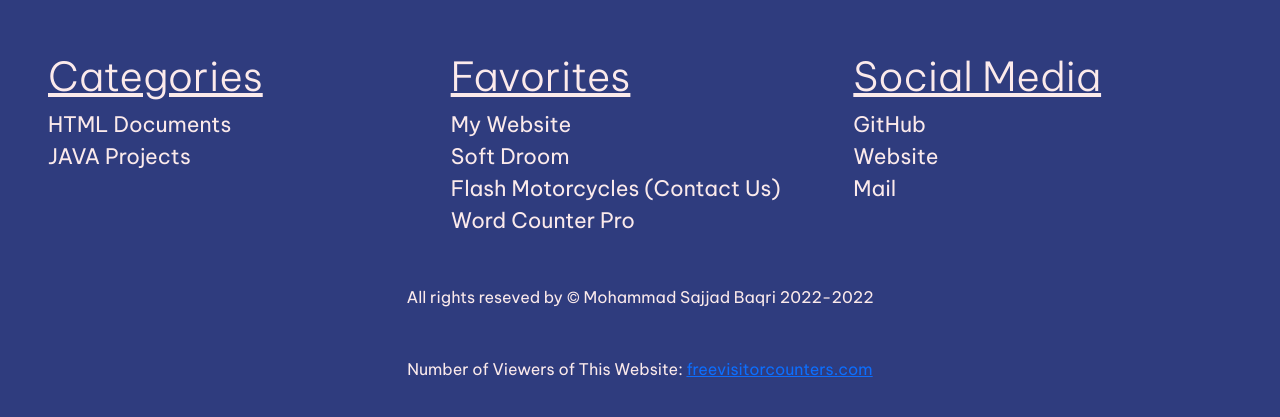
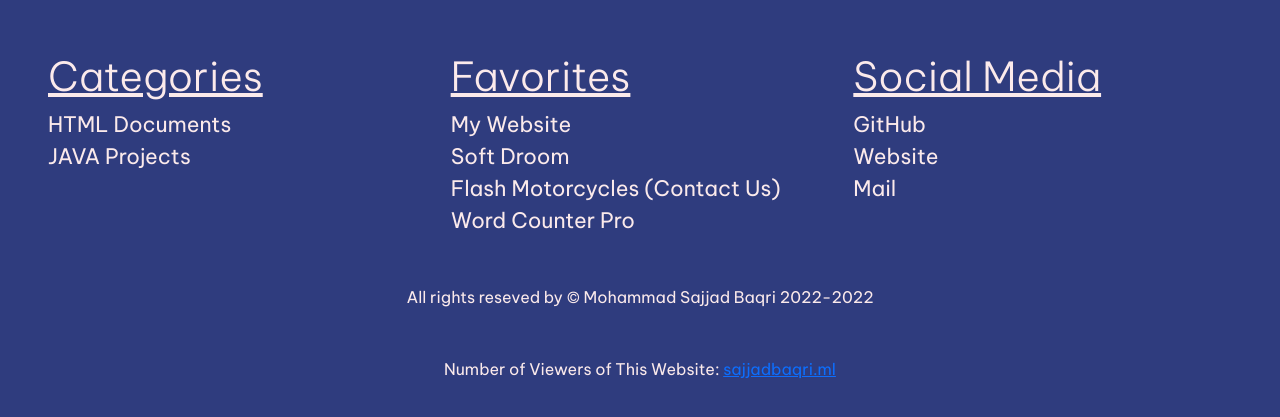
Before and after one commit to MohammadSajjadBaqri/mohammadsajjadbaqri.github.io, a plain HTML site: page 404.html in a window 1280 px wide. Shown: the part 1014-1431 px from the top of the page. Drawn offline with nearby package versions, Linux system fonts and the light colour scheme.

Commit message:
Fixed a minor error

```diff
--- a/404.html
+++ b/404.html
@@ -97,7 +97,7 @@
     <div class="col-12 my-5 text-center">
       All rights reseved by &#169 Mohammad Sajjad Baqri 2022-2022
       <br> <br> <br>
-      Number of Viewers of This Website:  <a href='http://www.freevisitorcounters.com' class="my-5">freevisitorcounters.com</a> <script type='text/javascript' src='https://www.freevisitorcounters.com/auth.php?id=99a14771a423e757802a9a41e223431316209e5c'></script>
+      Number of Viewers of This Website:  <a href='http://www.freevisitorcounters.com' class="my-5">sajjadbaqri.ml</a> <script type='text/javascript' src='https://www.freevisitorcounters.com/auth.php?id=99a14771a423e757802a9a41e223431316209e5c'></script>
       <script type="text/javascript" src="https://www.freevisitorcounters.com/en/home/counter/1029709/t/3"></script>
     </div>
   </footer>
```
Also changed, not shown: contact-me.html (+1 -1 lines), html.html (+1 -1 lines), index.html (+1 -1 lines), java.html (+1 -1 lines), my-pics.html (+1 -1 lines).
